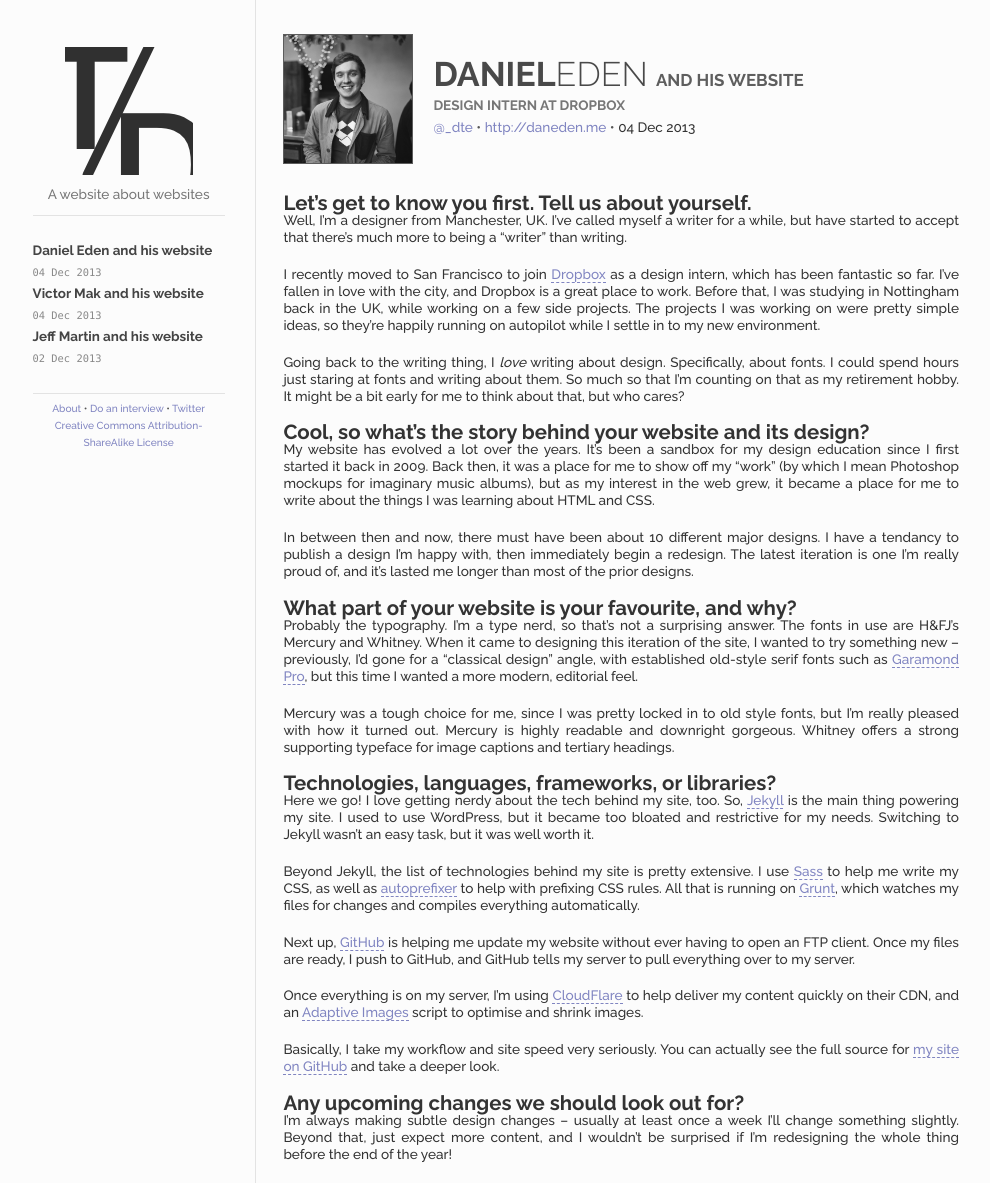
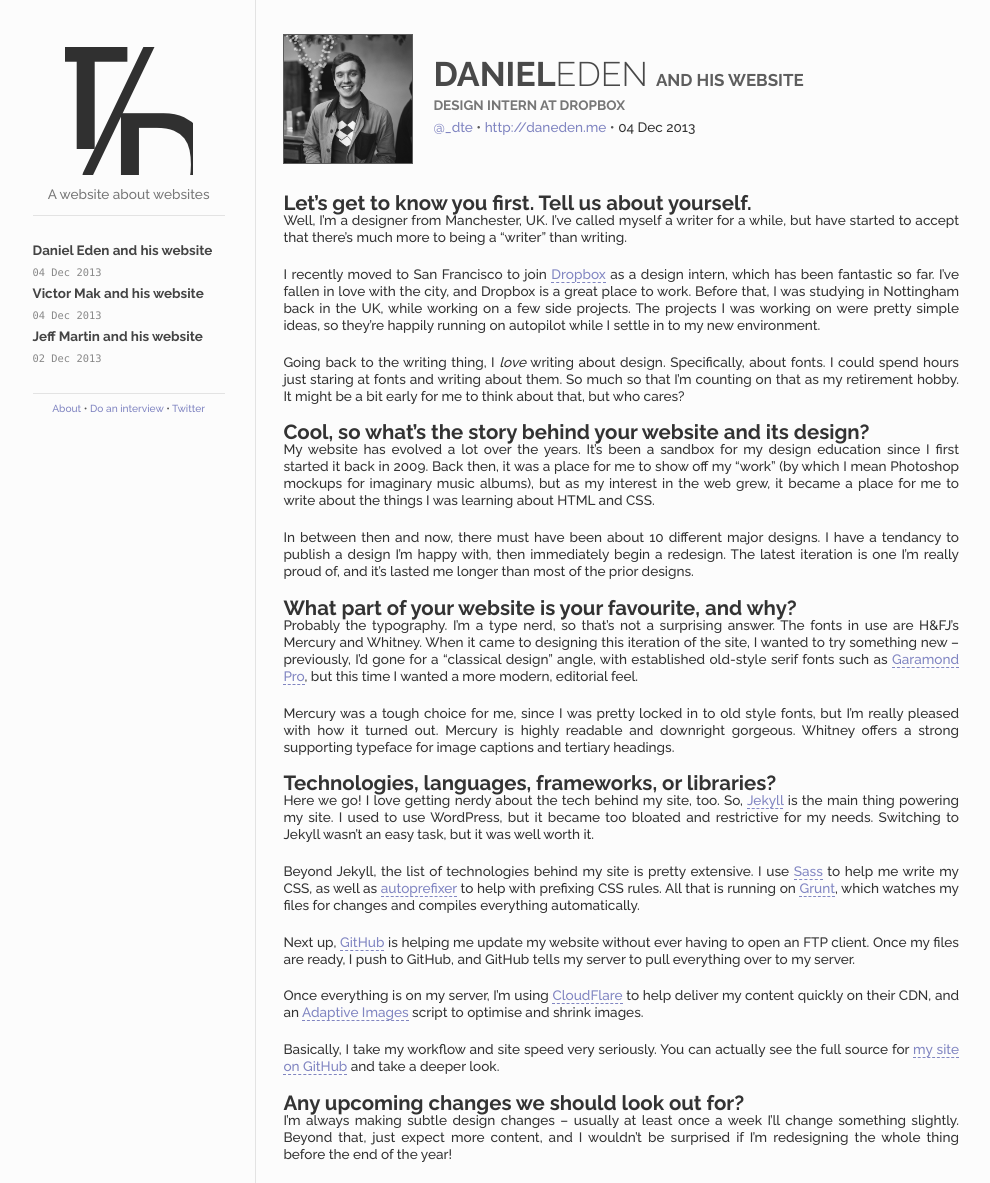
Before and after one commit to the-development/thedevelopment, a Jekyll site: the page built from index.html, in a window 1280 px wide. Shown: the whole page, without its empty margins (117-1107 px from the left). Built offline with Jekyll 4.4.1, drawn with Linux system fonts in a browser that asks for light colours; Markdown is read by kramdown in place of the engine named in the settings.

```diff
--- a/_layouts/default.html
+++ b/_layouts/default.html
@@ -24,7 +24,7 @@
       <div class="site">
         <div class="sidebar" id="sidebar">
           <div class="header">
-            <h1 class="title"><a href="http://thedevelopment.co"><img id="logo" src="/images/logo.png"></a></h1>
+            <h1 class="title"><a href="/"><img id="logo" src="/images/logo.png"></a></h1>
             <span class="tagline">A website about websites</span>
           </div>
           <div class="posts">
@@ -45,7 +45,6 @@
                 <a href="/about" class="footer-link">About</a> <span class="separator">&bull;</span>
                 <a href="/about#interviews" class="footer-link">Do an interview</a> <span class="separator">&bull;</span>
                 <a href="https://twitter.com/_thedevelopment" class="footer-link">Twitter</a><br />
-                <a href="http://creativecommons.org/licenses/by-sa/4.0/" class="footer-link" id="footer-license">Creative Commons Attribution-ShareAlike License</a>
               </span>
             </div>
           </div>
```
